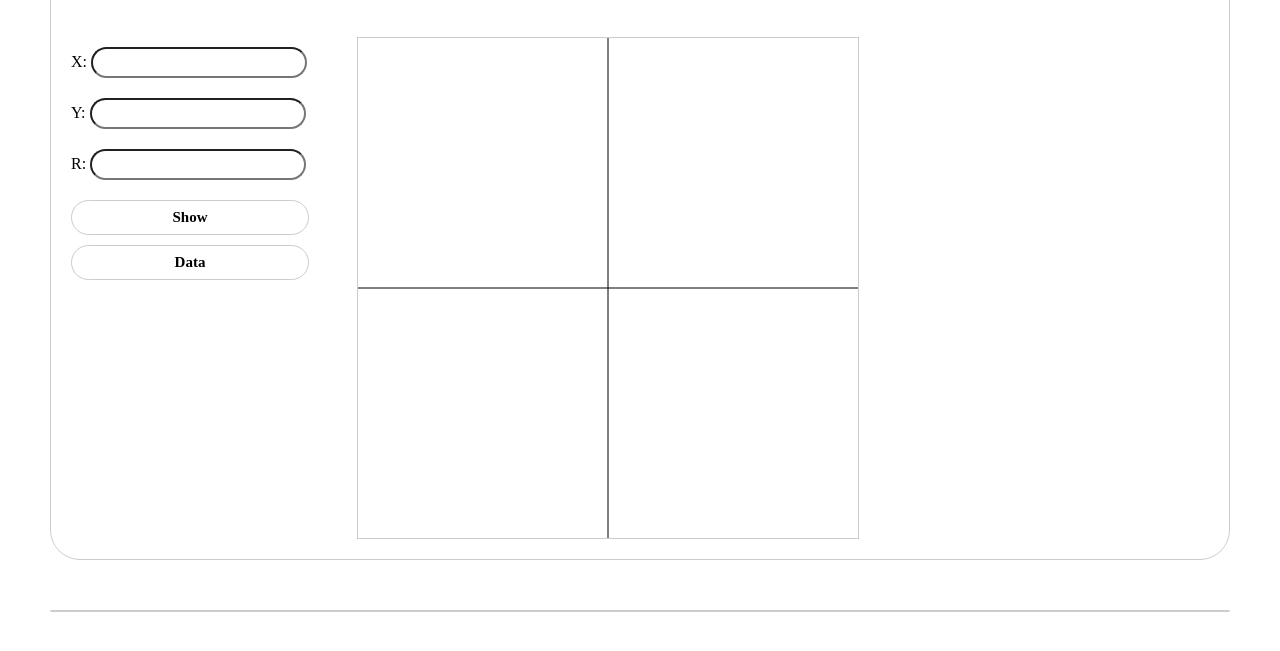
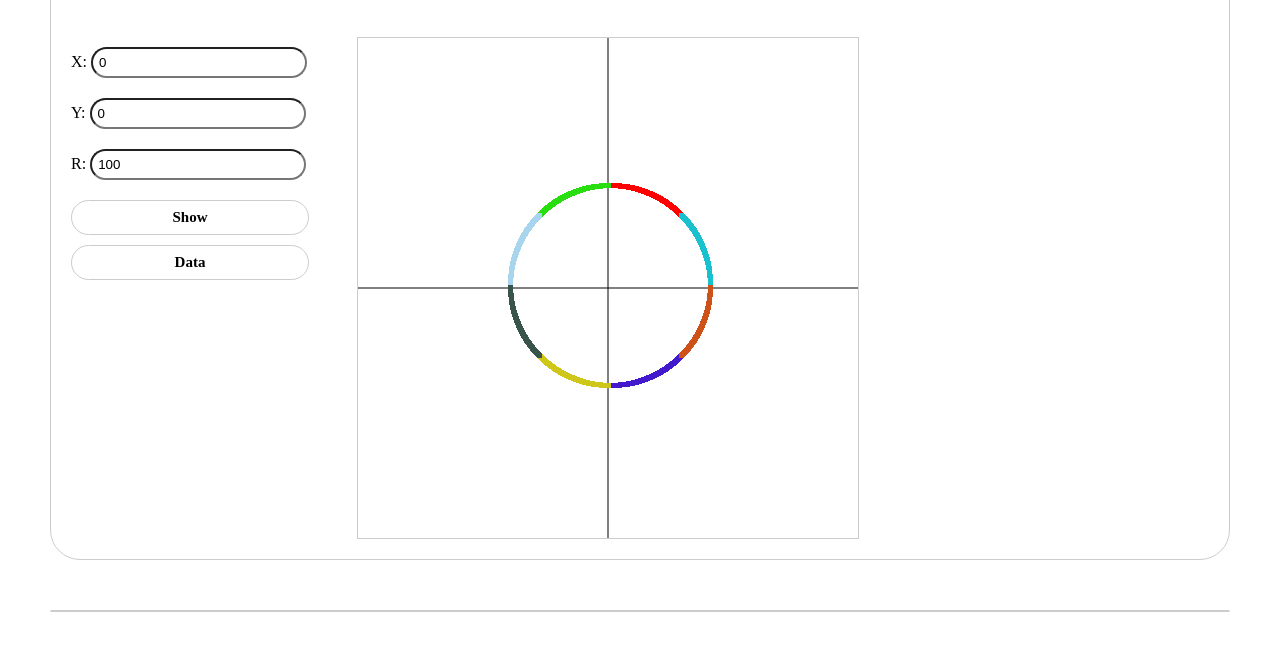
Before and after one commit to viethung92gtvt/Computer-graphics, a plain HTML site: page index.html in a window 1280 px wide. Both pictures are taken after a click on the element "Show". Shown: the part 153-804 px from the top of the page. Drawn offline with Linux system fonts and the light colour scheme.

Commit message:
feature draw circle

```diff
--- a/index.html
+++ b/index.html
@@ -20,17 +20,17 @@
                 <div class="graphics-form">
                     <div class="graphics-form-input">
                         <label>X:</label>
-                        <input type="number" id="circleX">
+                        <input type="number" id="circleX" value="0">
                     </div>
                     <div class="graphics-form-input">
                         <label>Y:</label>
-                        <input type="number" id="circleX">
+                        <input type="number" id="circleY" value="0">
                     </div>
                     <div class="graphics-form-input">
                         <label>R:</label>
-                        <input type="number">
+                        <input type="number" id="circleR" value="100">
                     </div>
-                    <div class="circle-show graphics-form-btn">Show</div>
+                    <div class="circle-show graphics-form-btn" id="circle-show">Show</div>
                     <div class="circle-data graphics-form-btn">Data</div>
                 </div>
                 <canvas class="graphics-canvas" id="canvas-circle" width="500" height="500">
--- a/main.js
+++ b/main.js
@@ -1,18 +1,90 @@
-// Lấy đối tượng Canvas
-const canvasCircle = document.getElementById('canvas-circle');
-
-VeTrucToaDo(canvasCircle);
-
-function VeTrucToaDo(canvas) {
+function VeTrucToaDo(context) {
     // Chọn đối tượng vẽ 2D
-    const context = canvas.getContext('2d');
+    // const context = canvas.getContext('2d');
     // Tiến hành vẽ
     context.beginPath();        // Khai báo vẽ đường thẳng mới
-    context.moveTo(250, 0);     // Điểm bắt đầu
-    context.lineTo(250, 500);   // Điểm kết thúc
+    context.moveTo(-250, 0);     // Điểm bắt đầu
+    context.lineTo(250, 0);   // Điểm kết thúc
     context.stroke();
     context.beginPath();        // Khai báo vẽ đường thẳng mới
-    context.moveTo(0, 250);     // Điểm bắt đầu
-    context.lineTo(500, 250);   // Điểm kết thúc
+    context.moveTo(0, -250);     // Điểm bắt đầu
+    context.lineTo(0, 250);   // Điểm kết thúc
     context.stroke();
 }
+//------------ Vẽ Đương Tròn
+// Lấy đối tượng Canvas
+const canvasCircle = document.getElementById('canvas-circle').getContext('2d');;
+canvasCircle.translate(250, 250);
+canvasCircle.scale(1, -1);
+VeTrucToaDo(canvasCircle);
+let circleShow = document.getElementById('circle-show');
+function drawCircleMidpoint(R, data) {
+    let d = 1 - R;
+    let x = 0;
+    let y = R;
+    let i = 1;
+    while (x < y) {
+        let point = {
+            index: i,
+            "x": x,
+            "y": y,
+            "dOld": d
+        }
+        if (d < 0) {
+            d = d + (2 * x + 3);
+            x = x + 1;
+        }
+        else {
+            d = d + 2 * x - 2 * y + 5;
+            x = x + 1;
+            y = y - 1;
+        }
+        point.xNew = x;
+        point.yNew = y;
+        point.dNew = d;
+        data.push(point);
+        i++;
+    }
+}
+circleShow.addEventListener('click', function (e) {
+    let X = document.getElementById("circleX").value;
+    let Y = document.getElementById("circleY").value;
+    let R = document.getElementById("circleR").value;
+    let data = [];
+    drawCircleMidpoint(R, data);
+    if (data && data.length > 0) {
+        // const context = canvasCircle.getContext('2d');
+        canvasCircle.clearRect(-250, -250, 500, 500);
+        VeTrucToaDo(canvasCircle);
+        data.map((item) => {
+            // context.fillStyle = "#FF0000";
+            // console.log(Number(item.x), Number(item.y))
+            // context.fillRect(Number(item.x) + Number(X), Number(item.y) + Number(Y), 5, 5);
+            //8 điểm đối xứng
+            //1
+            canvasCircle.fillStyle = "#FF0000";
+            canvasCircle.fillRect(Number(X) + (Number(item.x) + Number(X)), Number(Y) + (Number(item.y) + Number(Y)), 5, 5);
+            //2
+            canvasCircle.fillStyle = "#28de0e";
+            canvasCircle.fillRect(Number(X) - (Number(item.x) + Number(X)), Number(Y) + (Number(item.y) + Number(Y)), 5, 5);
+            //3
+            canvasCircle.fillStyle = "#4319ce";
+            canvasCircle.fillRect(Number(X) + (Number(item.x) + Number(X)), Number(Y) - (Number(item.y) + Number(Y)), 5, 5);
+            //4
+            canvasCircle.fillStyle = "#cec619";
+            canvasCircle.fillRect(Number(X) - (Number(item.x) + Number(X)), Number(Y) - (Number(item.y) + Number(Y)), 5, 5);
+            //5
+            canvasCircle.fillStyle = "#19c0ce";
+            canvasCircle.fillRect(Number(X) + (Number(item.y) + Number(Y)), Number(Y) + (Number(item.x) + Number(X)), 5, 5);
+            //6
+            canvasCircle.fillStyle = "#a8d4ee";
+            canvasCircle.fillRect(Number(X) - (Number(item.y) + Number(Y)), Number(Y) + (Number(item.x) + Number(X)), 5, 5);
+            //7
+            canvasCircle.fillStyle = "#ce5119";
+            canvasCircle.fillRect(Number(X) + (Number(item.y) + Number(Y)), Number(Y) - (Number(item.x) + Number(X)), 5, 5);
+
+            canvasCircle.fillStyle = "#39554b";
+            canvasCircle.fillRect(Number(X) - (Number(item.y) + Number(Y)), Number(Y) - (Number(item.x) + Number(X)), 5, 5);
+        })
+    }
+})
```
